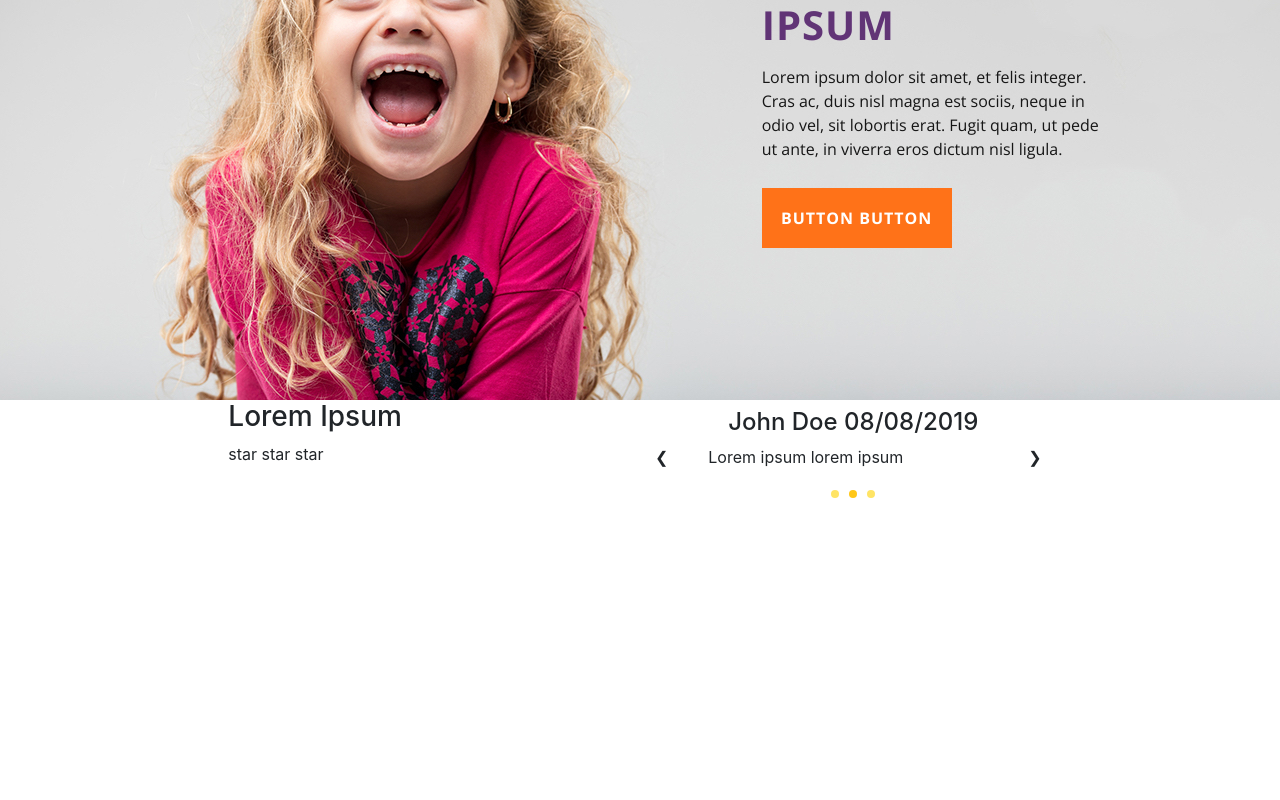
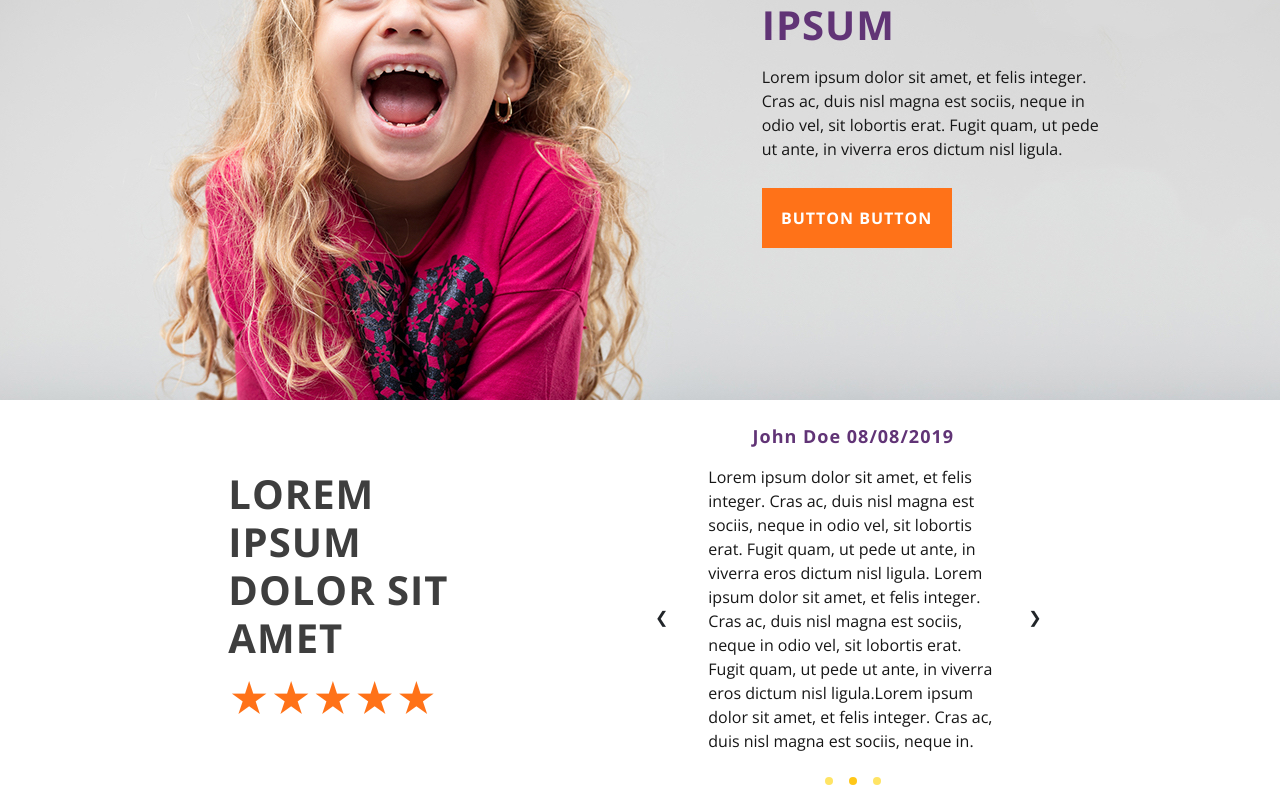
Before and after one commit to ksrawr/rg-frontend-challenge, a React app: page / in a window 1280 px wide. Shown: the part 2760-3560 px from the top of the page. Before the commit the page ends 3263 px from the top, so only its background shows below. Built offline with nearby package versions, Linux system fonts and the light colour scheme.

Commit message:
adds more styling for review container components

```diff
--- a/src/components/ReviewCarousel/ReviewCarousel.js
+++ b/src/components/ReviewCarousel/ReviewCarousel.js
@@ -11,20 +11,18 @@ const ReviewCarousel = props => {
 
         <div className="row">
           <div className="col-lg-8 text-center">
-          <div className="review__signature">
-            <h4>{reviewer} {date}</h4>
-          </div>
+            <h4 className="review__signature">{reviewer} {date}</h4>
           </div>
         </div>
 
         <div className="row">
-          <div className="col-lg-1">
+          <div className="col-lg-1 col--centervertical">
             &#10094;
           </div>
           <div className="col-lg-6">
-            <p>{description}</p>
+            <p className="review__description">{description}</p>
           </div>
-          <div className="col-lg-1">
+          <div className="col-lg-1 col--centervertical">
             &#10095;
           </div>
         </div>
--- a/src/components/ReviewHeading/ReviewHeading.js
+++ b/src/components/ReviewHeading/ReviewHeading.js
@@ -1,12 +1,15 @@
 import React from 'react';
 
 const ReviewHeading = props => {
+
+  const {subject, rating} = props.review;
+
   return (
     <>
       {/* Review Subject */}
-      <h3>Lorem Ipsum</h3>
+      <h3 className="review__subject">{subject}</h3>
       {/* Review Rating */}
-      <span>star star star</span>
+      <span className="review__star">&#9733;&#9733;&#9733;&#9733;&#9733;</span>
     </>
   )
 }
--- a/src/css/style.css
+++ b/src/css/style.css
@@ -2,6 +2,10 @@
   margin: 0;
   padding: 0;
   box-sizing: border-box;
+}
+
+.col--centervertical {
+  align-self: center;
 }
 
 .container--hero {
@@ -155,7 +159,7 @@ img {
   height: 96px;
   font-size: 16px;
   color: #161616;
-  font-family: "Open Sans";
+  font-family: "Open Sans", sans-serif;
   font-weight: 400;
   -webkit-text-stroke-color: 1px solid #979797;
   -webkit-box-orient: vertical;
@@ -225,7 +229,7 @@ img {
   font-size: 22px;
   line-height: 30px;
   color: #3e3e3e;
-  font-family: "Open Sans";
+  font-family: "Open Sans", sans-serif;
   font-weight: 700;
 }
 
@@ -247,7 +251,7 @@ img {
   height: 93px;
   font-size: 16px;
   color: #161616;
-  font-family: "Open Sans";
+  font-family: "Open Sans", sans-serif;
   font-weight: 400;
   -webkit-text-stroke-color: 1px solid #979797;
   margin-bottom: 30px;
@@ -259,14 +263,46 @@ img {
   font-size: 16px;
   letter-spacing: 1px;
   color: #ffffff;
-  font-family: "Open Sans";
+  font-family: "Open Sans", sans-serif;
   font-weight: 600;
 }
 
+/* ReviewContainer CSS */
+.row__review {
+  min-height: 50vh;
+}
+
+.review__signature {
+  font-size: 18px;
+  letter-spacing: 1px;
+  line-height: 42px;
+  color: #613476;
+  font-family: "Open Sans", sans-serif;
+  font-weight: 700;
+}
+
+.review__description {
+  /* width: 456px;
+  height: 185px; */
+  font-size: 16px;
+  color: #161616;
+  font-family: "Open Sans";
+  font-weight: 400;
+  -webkit-text-stroke: 1px solid #979797;
+}
+
+.review__subject {
+  font-size: 40px;
+  letter-spacing: 1px;
+  line-height: 48px;
+  color: #3e3e3e;
+  font-family: "Open Sans";
+  font-weight: 700;
+}
+
 .review__star {
-  width: 27px;
-  height: 26px;
-  background-color: #ff7218;
+  font-size: 40px;
+  color: #ff7218;
 }
 
 .carousel__container {
@@ -290,7 +326,7 @@ img {
   height: 8px;
   border-radius: 4px;
   background-color: #ffe465;
-  margin: 5px;
+  margin: 8px;
 }
 
 .carousel__index--active {
--- a/src/screens/ReviewContainer.js
+++ b/src/screens/ReviewContainer.js
@@ -7,13 +7,21 @@ import ReviewCarousel from './../components/ReviewCarousel/ReviewCarousel';
 class ReviewContainer extends React.Component {
 
   state = {
+    // For carousel demonstration purposes only
     reviews: [
       {
-        subject: "Lorem Ipsum",
+        subject: "LOREM IPSUM DOLOR SIT AMET",
         reviewer: "John Doe",
         date: "08/08/2019",
-        description: "Lorem ipsum lorem ipsum",
+        description: "Lorem ipsum dolor sit amet, et felis integer. Cras ac, duis nisl magna est sociis, neque in odio vel, sit lobortis erat. Fugit quam, ut pede ut ante, in viverra eros dictum nisl ligula. Lorem ipsum dolor sit amet, et felis integer. Cras ac, duis nisl magna est sociis, neque in odio vel, sit lobortis erat. Fugit quam, ut pede ut ante, in viverra eros dictum nisl ligula.Lorem ipsum dolor sit amet, et felis integer. Cras ac, duis nisl magna est sociis, neque in.",
         rating: 5
+      },
+      {
+        subject: "LOREM IPSUM DOLOR SIT AMET",
+        reviewer: "John Doe 2",
+        date: "08/09/2019",
+        description: "Lorem ipsum dolor sit amet, et felis integer. Cras ac, duis nisl magna est sociis, neque in odio vel, sit lobortis erat. Fugit quam, ut pede ut ante, in viverra eros dictum nisl ligula. Lorem ipsum dolor sit amet, et felis integer. Cras ac, duis nisl magna est sociis, neque in odio vel, sit lobortis erat. Fugit quam, ut pede ut ante, in viverra eros dictum nisl ligula.Lorem ipsum dolor sit amet, et felis integer. Cras ac, duis nisl magna est sociis, neque in.",
+        rating: 4
       }
     ],
     currentIndex: 0
@@ -40,11 +48,13 @@ class ReviewContainer extends React.Component {
         <div className="container-fluid">
           <div className="row row__review">
 
-            <div className="col-lg-3 offset-lg-2 col-md-12 col-sm-12 col-xs-12 review__heading">
-              <ReviewHeading/>
+            <div className="col-lg-3 offset-lg-2 col-md-12 col-sm-12 col-xs-12 review__heading col--centervertical">
+              <ReviewHeading
+                review={reviews[currentIndex]}
+              />
             </div>
 
-            <div className="col-lg-6 offset-lg-1 col-md-12 col-sm-12 col-xs-12 mt-2 review__carousel">
+            <div className="col-lg-6 offset-lg-1 col-md-12 col-sm-12 col-xs-12 mt-2 review__carousel col--centervertical">
               <ReviewCarousel
                 next={this.next}
                 prev={this.prev}
```
